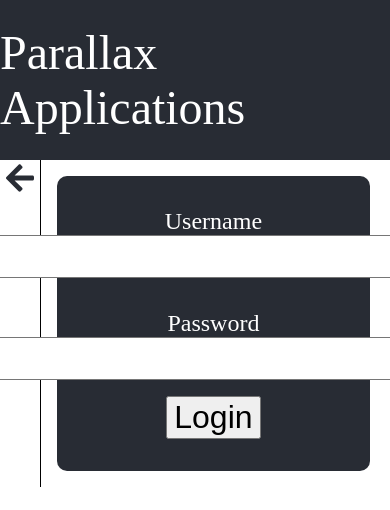
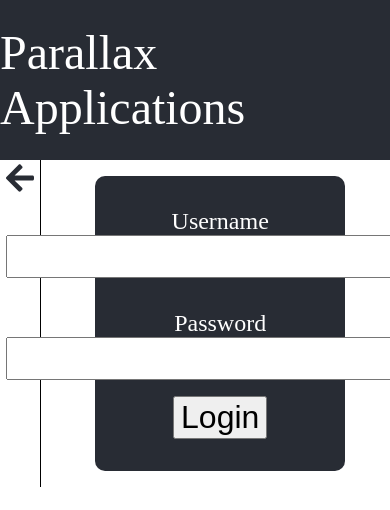
Before and after one commit to thomasdussart/check-applications, a React (Create React App) app: page / in a window 390 px wide. Shown: the top 510 px of the page. Built offline with nearby package versions, Linux system fonts and the light colour scheme.

Commit message:
oresponsive wip

```diff
--- a/src/css/styles.css
+++ b/src/css/styles.css
@@ -103,11 +103,14 @@ div.addJury {
 @media screen and (max-width: 600px) {
   body {
     margin: 0;
+  }
+
+  .App-menu {
     width: 100%;
   }
 
   .App-content {
-    width: 90%;
+    width: 70%;
     word-wrap: break-word;
   }
 }
```
